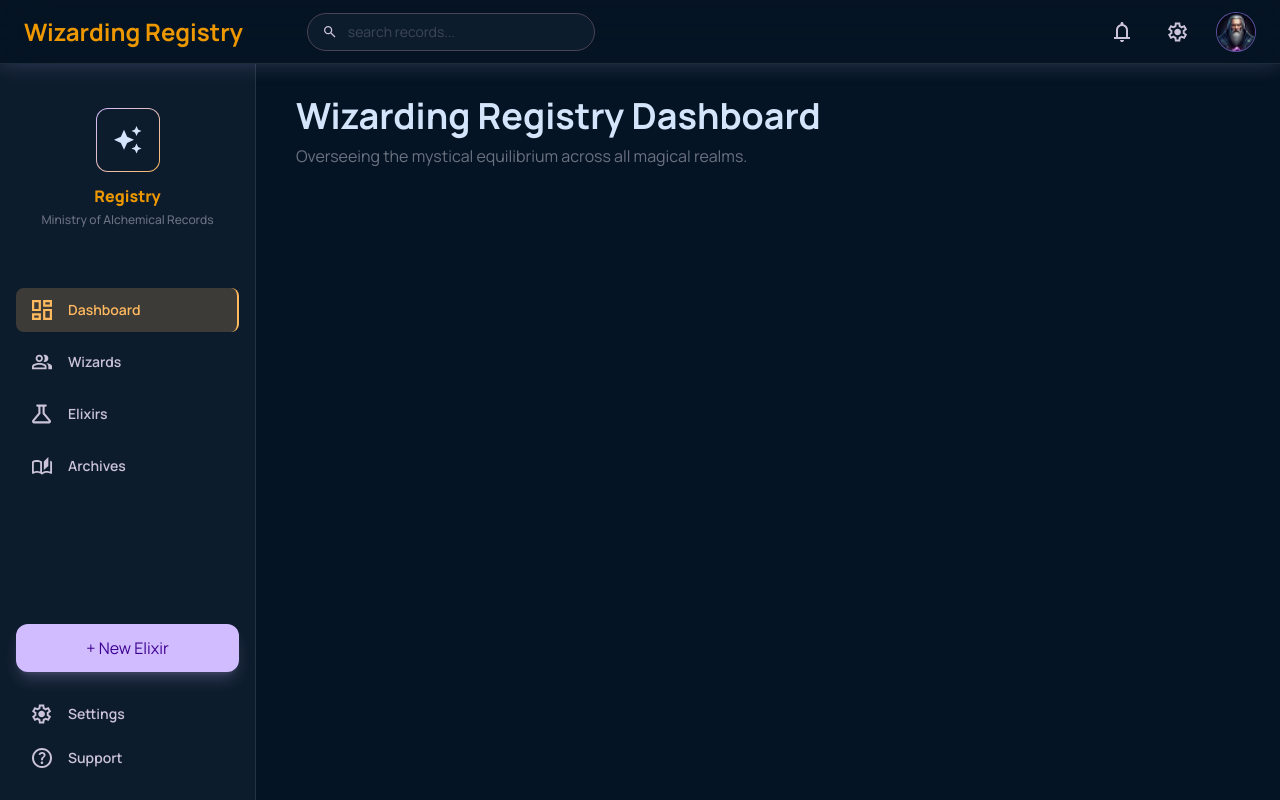
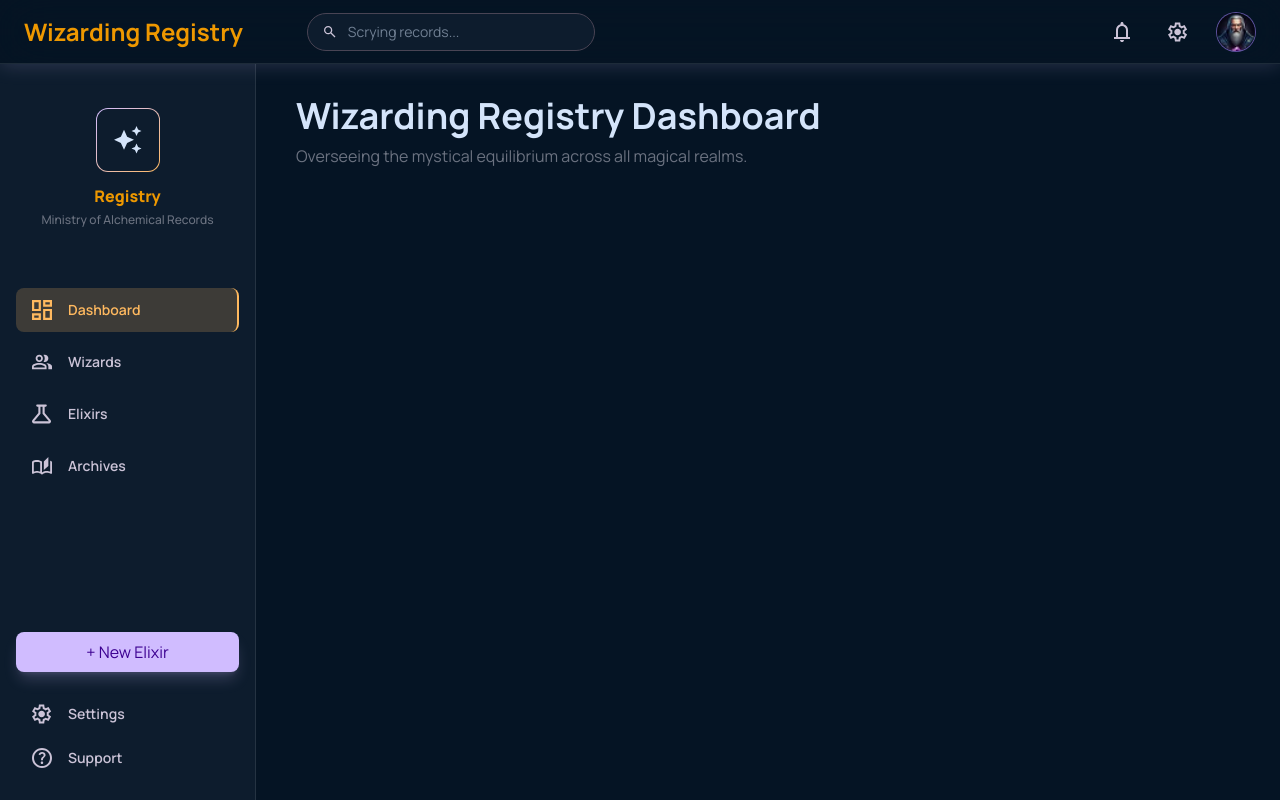
Before and after one commit to ahmedbadry-dev/Wizards_Dashboard, a React (Vite) app: page / in a window 1280 px wide. Built offline with nearby package versions, Linux system fonts and the light colour scheme.

Commit message:
refactor(layout): use shared UI components in dashboard shell
Replace inline sidebar and topbar controls with reusable Button and SearchInput components.

Update dashboard layout spacing so page sections can stack consistently inside the shell.

```diff
--- a/src/components/layout/DashboardLayout.tsx
+++ b/src/components/layout/DashboardLayout.tsx
@@ -12,7 +12,7 @@ export function DashboardLayout({ children }: TDashboardLayoutProps) {
             <Topbar />
             <div className="flex">
                 <Sidebar />
-                <main className="min-h-[calc(100vh-64px)] flex-1 px-6 py-8 lg:px-10">
+                <main className="min-h-[calc(100vh-64px)] flex flex-col gap-6 flex-1 px-6 py-8 lg:px-10">
                     {children}
                 </main>
             </div>
--- a/src/components/layout/Sidebar.tsx
+++ b/src/components/layout/Sidebar.tsx
@@ -1,4 +1,5 @@
 import { IconBook, IconDashboardGrid, IconFlask, IconHelpCircle, IconSettings, IconSparkles, IconUsers } from "../icons"
+import { Button } from "../ui/Button";
 
 // const navItems = ["Dashboard", "Wizards", "Elixirs", "Archives"]
 const navItems = [
@@ -40,9 +41,9 @@ export function Sidebar() {
             </nav>
 
             <div className=" space-y-2 ">
-                <button className="mb-6 w-full rounded-xl bg-secondary-soft px-4 py-3 text-sm font-semibold text-secondary-dark shadow-elixir">
+                <Button variant="secondary" className="mb-6 w-full shadow-elixir">
                     + New Elixir
-                </button>
+                </Button>
 
                 <a
                     href="#"
--- a/src/components/layout/Topbar.tsx
+++ b/src/components/layout/Topbar.tsx
@@ -1,4 +1,5 @@
-import { IconBell, IconSearch, IconSettings } from "../icons";
+import { IconBell, IconSettings } from "../icons";
+import { SearchInput } from "../ui/SearchInput";
 
 
 export function Topbar() {
@@ -9,9 +10,8 @@ export function Topbar() {
                     Wizarding Registry
                 </div>
 
-                <div className="ml-10 hidden w-72 items-center gap-3 rounded-full border border-border bg-surface px-4 py-2 text-sm text-muted md:flex">
-                    <IconSearch className="h-3 w-3 shrink-0 text-secondary-light" />
-                    <input type="search" className="w-full outline-0 truncate " placeholder="search records..." />
+                <div className="ml-10 hidden  md:flex">
+                    <SearchInput className="w-72 rounded-full" placeholder="Scrying records..." />
                 </div>
             </div>
 
@@ -24,9 +24,6 @@ export function Topbar() {
                 <button className="rounded-full p-2 hover:bg-white/10" aria-label="Settings">
                     <IconSettings className="h-5 w-5 text-secondary-light" />
                 </button>
-                {/* <div className="h-9 w-9 rounded-full border border-registry-purple/40 bg-registry-panel-soft" >
-
-                </div> */}
                 <div className="h-10 w-10 overflow-hidden rounded-full border border-secondary-strong/50 bg-card-light">
                     <img
                         src="/images/user-avatar.jpg"
```
